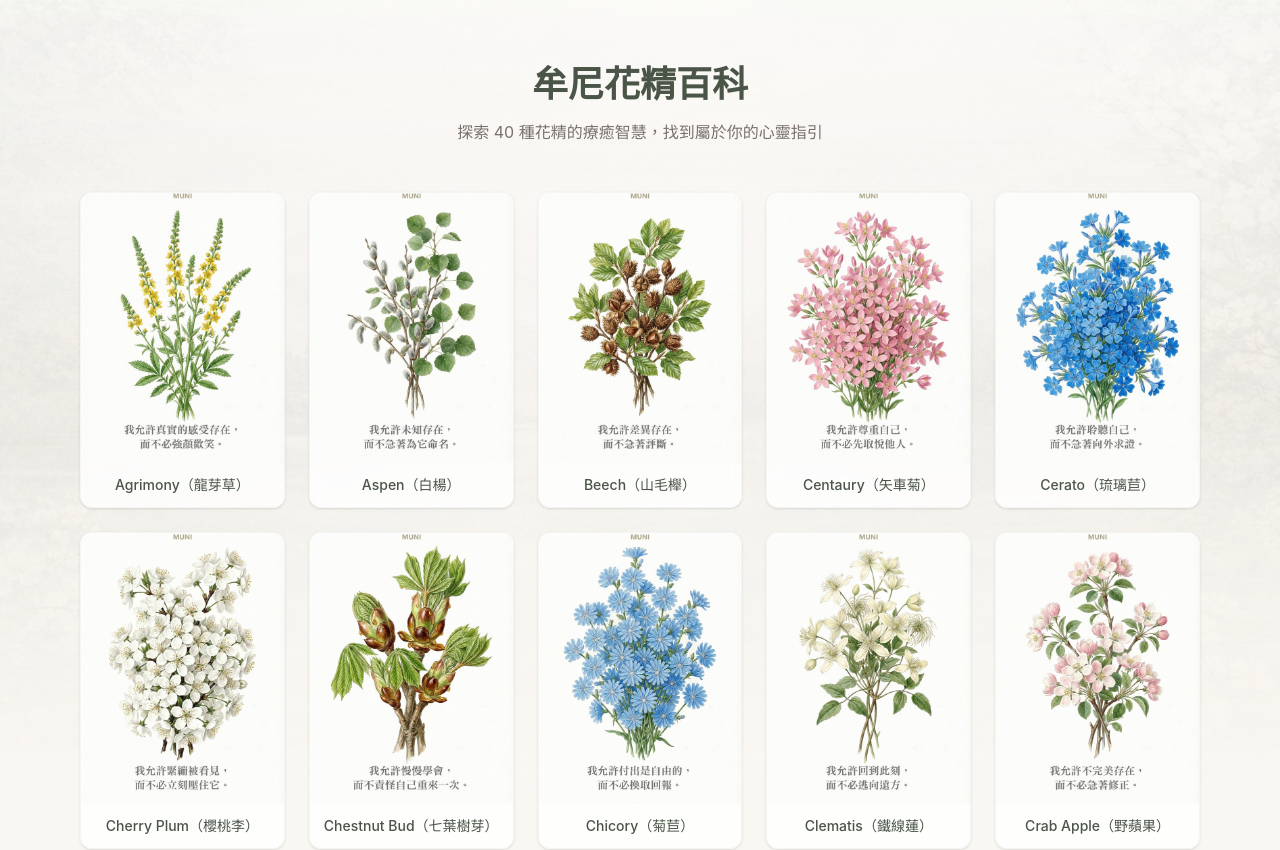
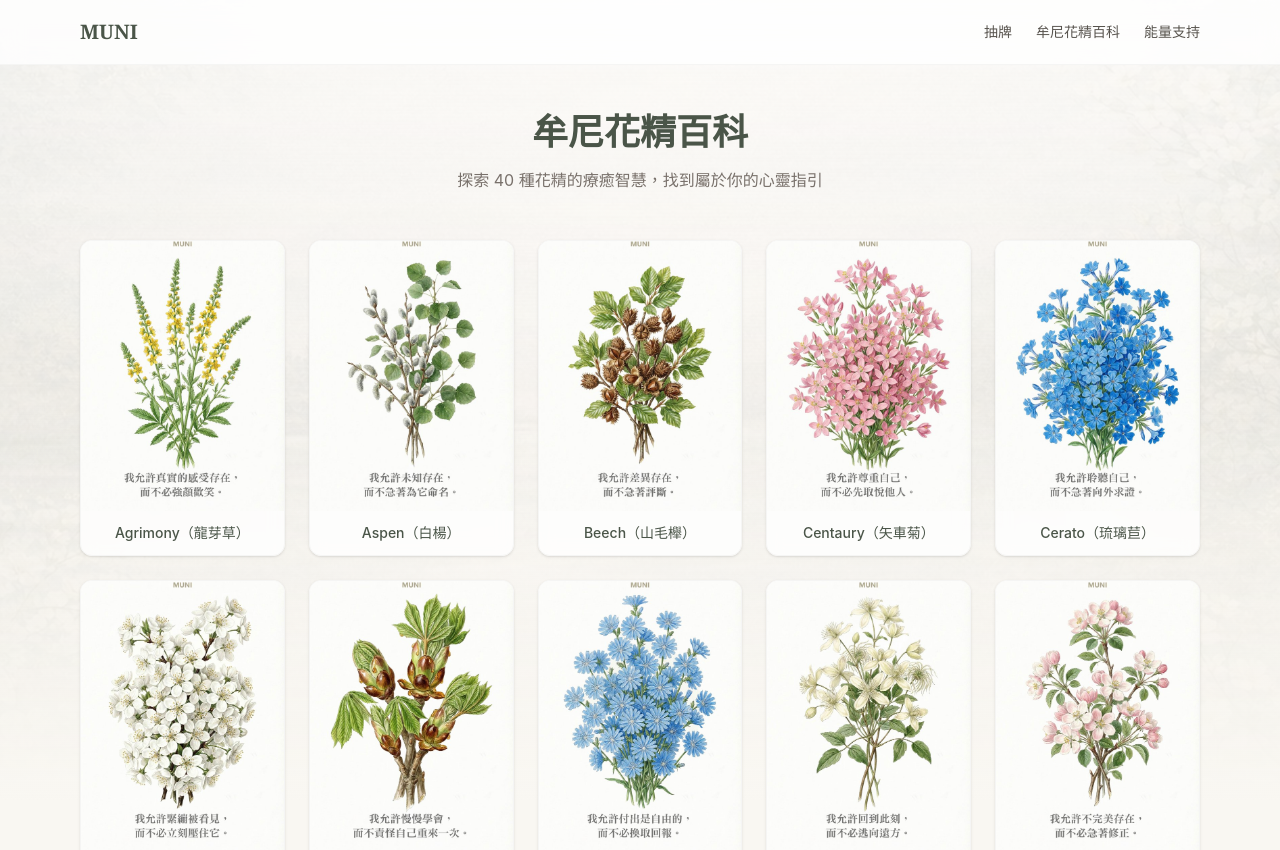
Before and after one commit to ianredcord/muni-oracle, a Next.js app: page /flowers in a window 1280 px wide. Shown: the top 850 px of the page. Built offline with nearby package versions, Linux system fonts and the light colour scheme.

Commit message:
Add Header to flowers page

```diff
--- a/src/app/flowers/page.tsx
+++ b/src/app/flowers/page.tsx
@@ -1,6 +1,7 @@
 import { FLOWERS } from "@/data/flowers.generated";
 import Image from "next/image";
 import Link from "next/link";
+import { Header } from "@/components/Header";
 
 export default function FlowersPage() {
   return (
@@ -17,7 +18,10 @@ export default function FlowersPage() {
         <div className="absolute inset-0 bg-gradient-to-b from-white/50 via-transparent to-[#F9F7F2]" />
       </div>
 
-      <main className="relative z-10 container mx-auto px-4 py-8 max-w-6xl">
+      {/* 固定 Header */}
+      <Header />
+
+      <main className="relative z-10 container mx-auto px-4 py-8 max-w-6xl pt-20">
         {/* 標題 */}
         <header className="text-center mb-12 mt-8">
           <h1 className="font-serif text-3xl md:text-4xl font-bold text-[#4a5548] mb-4">
```
